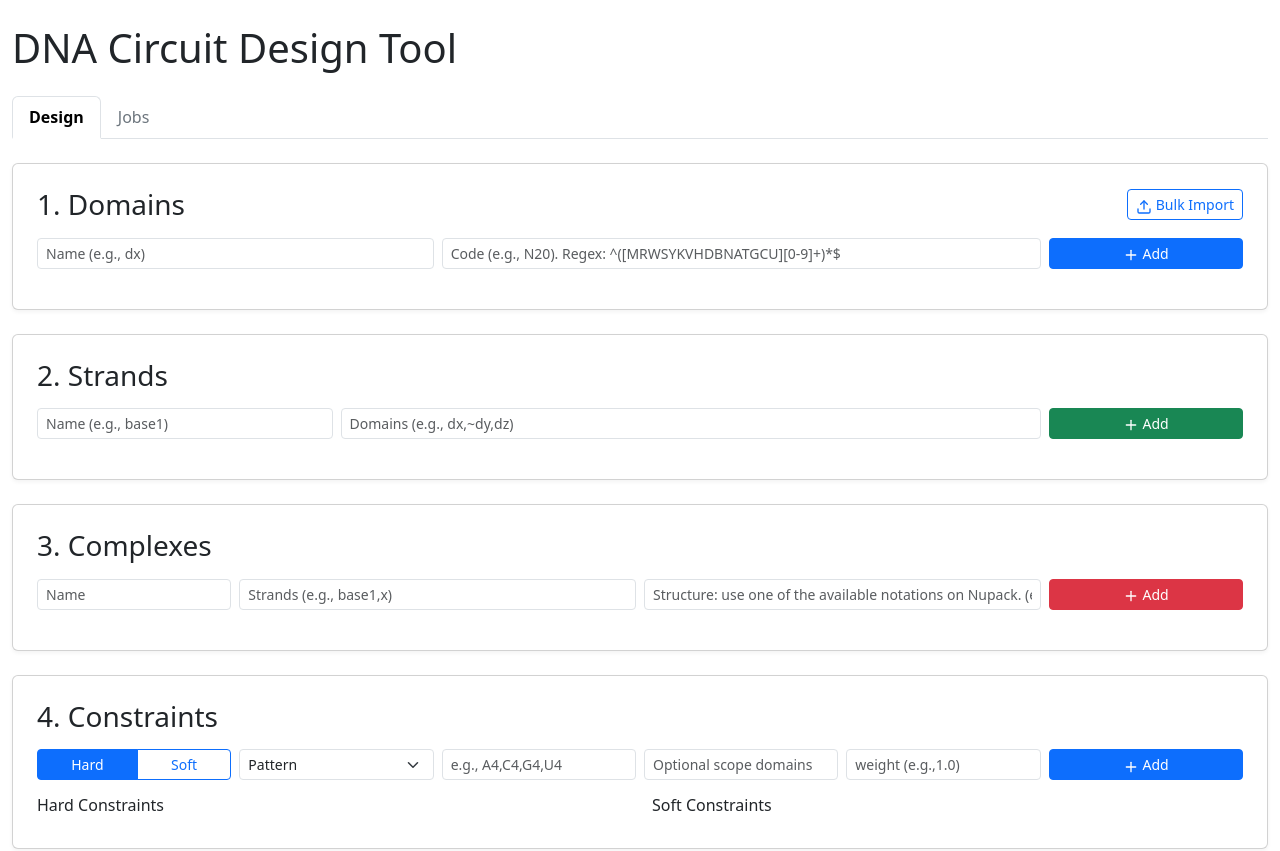
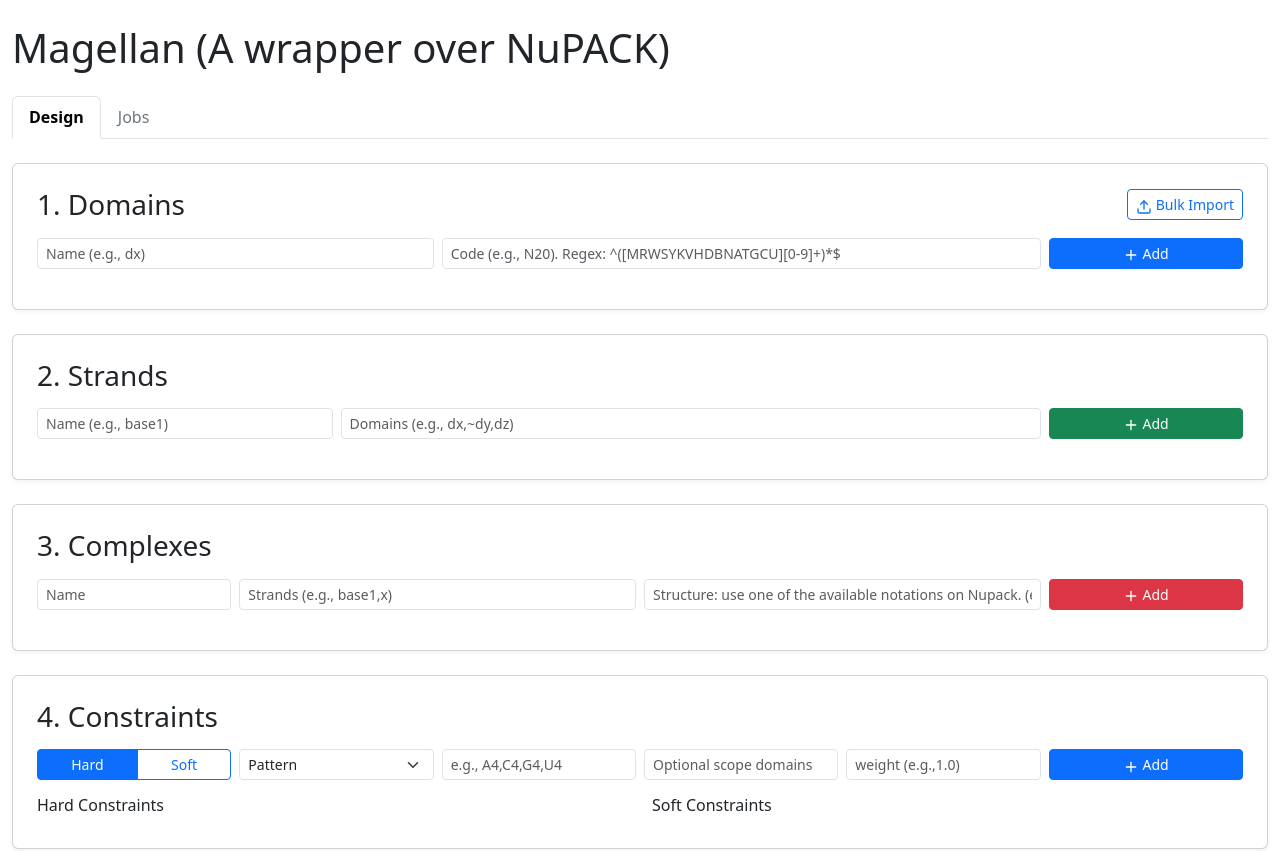
Before and after one commit to rajiv256/magellan, a React (Vite) app in the folder frontend/: page / in a window 1280 px wide. Shown: the top 851 px of the page. Built offline with nearby package versions, Linux system fonts and the light colour scheme.

Commit message:
Updated README.md

```diff
--- a/frontend/src/App.jsx
+++ b/frontend/src/App.jsx
@@ -104,7 +104,7 @@
 
     return (
         <div className="container-fluid py-4">
-            <h1 className="mb-4">DNA Circuit Design Tool</h1>
+            <h1 className="mb-4">Magellan (A wrapper over NuPACK)</h1>
 
             <ul className="nav nav-tabs mb-4">
                 <li className="nav-item">
```
